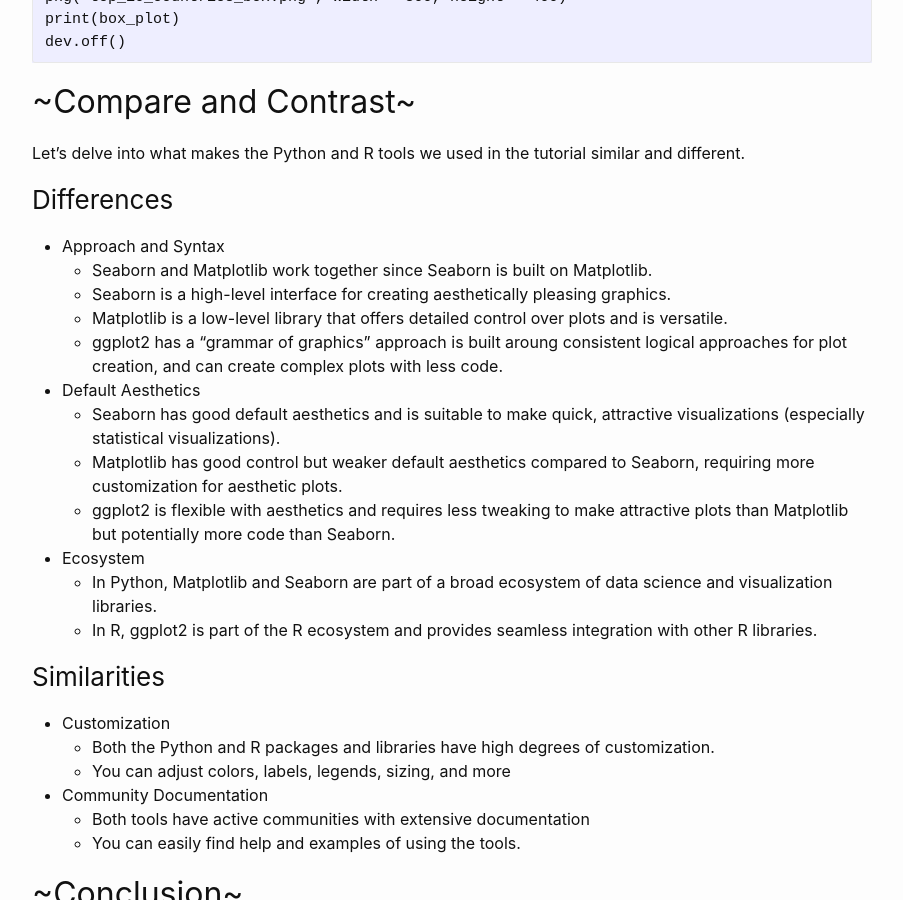
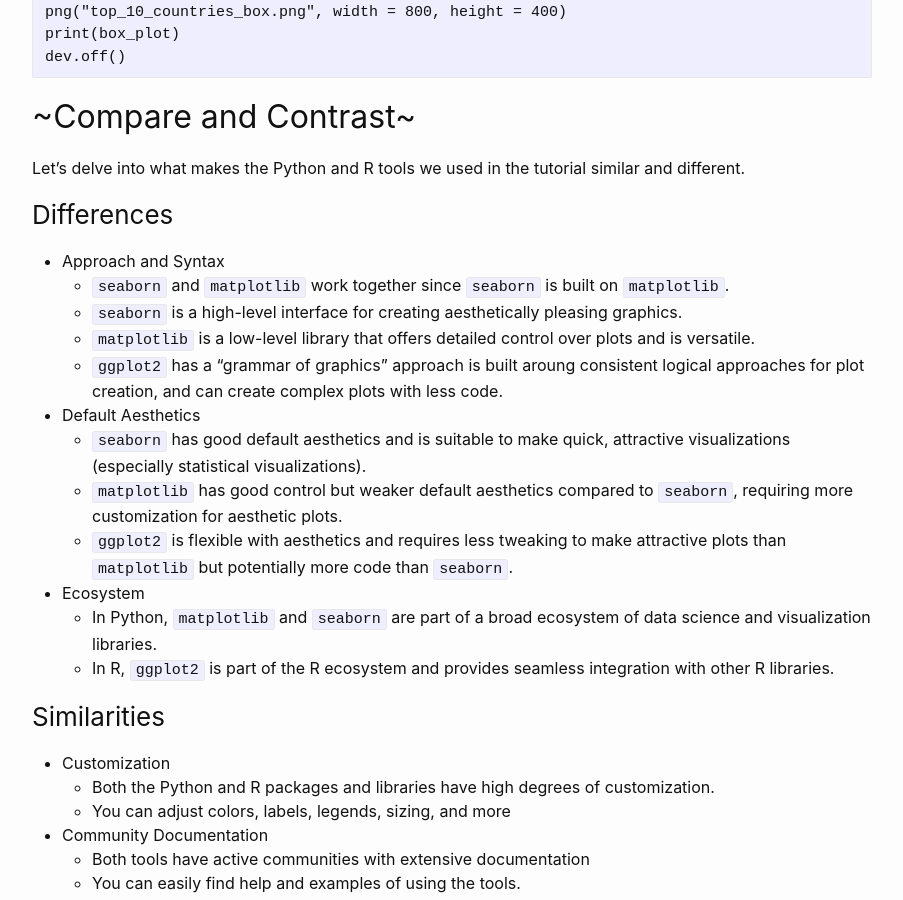
Before and after one commit to kylieclinton/blog386, a Jekyll site: the page built from _posts/2023-09-01-first-post.md, in a window 1280 px wide and 900 px high, scrolled down 6055 px. Shown: the whole window, without its empty margins (188-1091 px from the left). Built offline with Jekyll 4.4.1, drawn with Linux system fonts in a browser that asks for light colours; comment, search, counter and statistics services are not loaded; some of the changed text lies outside the part shown.

Commit message:
Update 2023-09-01-first-post.md

````diff
--- a/_posts/2023-09-01-first-post.md
+++ b/_posts/2023-09-01-first-post.md
@@ -10,11 +10,11 @@ Data visualization has taken the world by storm in recent years. Everyone wants
 
 <img src="{{site.url}}/{{site.baseurl}}/assets/images/lukas-blazek-mcSDtbWXUZU-unsplash.jpg" alt="Data Viz" style="width:800px;"/>
 
-This tutorial will focus on three of those tools and compare setup, syntax, and results so you can decide which tools you would like to use. The three I will be focusing on are Python packages Matplotlib and Seaborn and R library ggplot2. For this tutorial, I will be using the [World Instant Noodles Consumption 2022]({{site.url}}/{{site.baseurl}}/assets/noodles.csv) dataset.
+This tutorial will focus on three of those tools and compare setup, syntax, and results so you can decide which tools you would like to use. The three I will be focusing on are Python packages `matplotlib` and `seaborn` and R library `ggplot2`. For this tutorial, I will be using the [World Instant Noodles Consumption 2022]({{site.url}}/{{site.baseurl}}/assets/noodles.csv) dataset.
 ## ~Python~
-Python has several packages developed to make data visualization easier. Two of the most popular are Matplotlib and Seaborn. Matplotlib is the base-level package for data visualization in Python. It is highly customizable, can have a steep learning curve, and primarily makes static plots but can also do interactive plots.
+Python has several packages developed to make data visualization easier. Two of the most popular are `matplotlib` and `seaborn`. `matplotlib` is the base-level package for data visualization in Python. It is highly customizable, can have a steep learning curve, and primarily makes static plots but can also do interactive plots.
 
-Seaborn is built on top of Matplotlib and makes more aesthetically pleasing plots. It specializes in statistical plotting and works seamlessly with Pandas dataframes. It also simplifies the process of making visualizations and quickly generates informative statistical plots.
+`seaborn` is built on top of `matplotlib` and makes more aesthetically pleasing plots. It specializes in statistical plotting and works seamlessly with Pandas dataframes. It also simplifies the process of making visualizations and quickly generates informative statistical plots.
 
 Using the dataset above, we can use these packages to create appealing data visualizations.
 
@@ -76,10 +76,10 @@ plt.savefig('top_10_countries_box.png', format='png')
 ```
 
 ## ~R~
-R is a great tool for data scientists. It is built to interpret data graphically, making it easy to create visualizations with the programming language. R has a base graphical library loaded to make visualizations simply, but this tutorial will focus on one of the optional libraries, ggplot2. Ggplot2 is a coherent system for building and describing graphs. The syntax can be longer than the base R graphics, but it gives more room for creativity and aesthetics. To show the similarities and differences in making visualizations in Python vs. R, the below steps will show how to make the same kind of graphs as above in Python.
+R is a great tool for data scientists. It is built to interpret data graphically, making it easy to create visualizations with the programming language. R has a base graphical library loaded to make visualizations simply, but this tutorial will focus on one of the optional libraries, `ggplot2`. `ggplot2` is a coherent system for building and describing graphs. The syntax can be longer than the base R graphics, but it gives more room for creativity and aesthetics. To show the similarities and differences in making visualizations in Python vs. R, the below steps will show how to make the same kind of graphs as above in Python.
 
 ### Step 1: Load Libraries and Data
-Just as in Python, we need to start by loading the libraries we need to make our graphs, and loading the data. The dplyr library makes syntax more straightforward to use, and ggplot2 will help us make our graphs.
+Just as in Python, we need to start by loading the libraries we need to make our graphs, and loading the data. The dplyr library makes syntax more straightforward to use, and `ggplot2` will help us make our graphs.
 ```
 library(ggplot2) # graphics package
 library(dplyr) # consistent and clear syntax
@@ -139,17 +139,17 @@ Let's delve into what makes the Python and R tools we used in the tutorial simil
 
 ### Differences
 - Approach and Syntax
-  - Seaborn and Matplotlib work together since Seaborn is built on Matplotlib.
-  - Seaborn is a high-level interface for creating aesthetically pleasing graphics.
-  - Matplotlib is a low-level library that offers detailed control over plots and is versatile.
-  - ggplot2 has a "grammar of graphics" approach is built aroung consistent logical approaches for plot creation, and can create complex plots with less code.
+  - `seaborn` and `matplotlib` work together since `seaborn` is built on `matplotlib`.
+  - `seaborn` is a high-level interface for creating aesthetically pleasing graphics.
+  - `matplotlib` is a low-level library that offers detailed control over plots and is versatile.
+  - `ggplot2` has a "grammar of graphics" approach is built aroung consistent logical approaches for plot creation, and can create complex plots with less code.
 - Default Aesthetics
-  - Seaborn has good default aesthetics and is suitable to make quick, attractive visualizations (especially statistical visualizations).
-  - Matplotlib has good control but weaker default aesthetics compared to Seaborn, requiring more customization for aesthetic plots.
-  - ggplot2 is flexible with aesthetics and requires less tweaking to make attractive plots than Matplotlib but potentially more code than Seaborn.
+  - `seaborn` has good default aesthetics and is suitable to make quick, attractive visualizations (especially statistical visualizations).
+  - `matplotlib` has good control but weaker default aesthetics compared to `seaborn`, requiring more customization for aesthetic plots.
+  - `ggplot2` is flexible with aesthetics and requires less tweaking to make attractive plots than `matplotlib` but potentially more code than `seaborn`.
 - Ecosystem
-  - In Python, Matplotlib and Seaborn are part of a broad ecosystem of data science and visualization libraries.
-  - In R, ggplot2 is part of the R ecosystem and provides seamless integration with other R libraries.
+  - In Python, `matplotlib` and `seaborn` are part of a broad ecosystem of data science and visualization libraries.
+  - In R, `ggplot2` is part of the R ecosystem and provides seamless integration with other R libraries.
 
 ### Similarities
 - Customization
````
